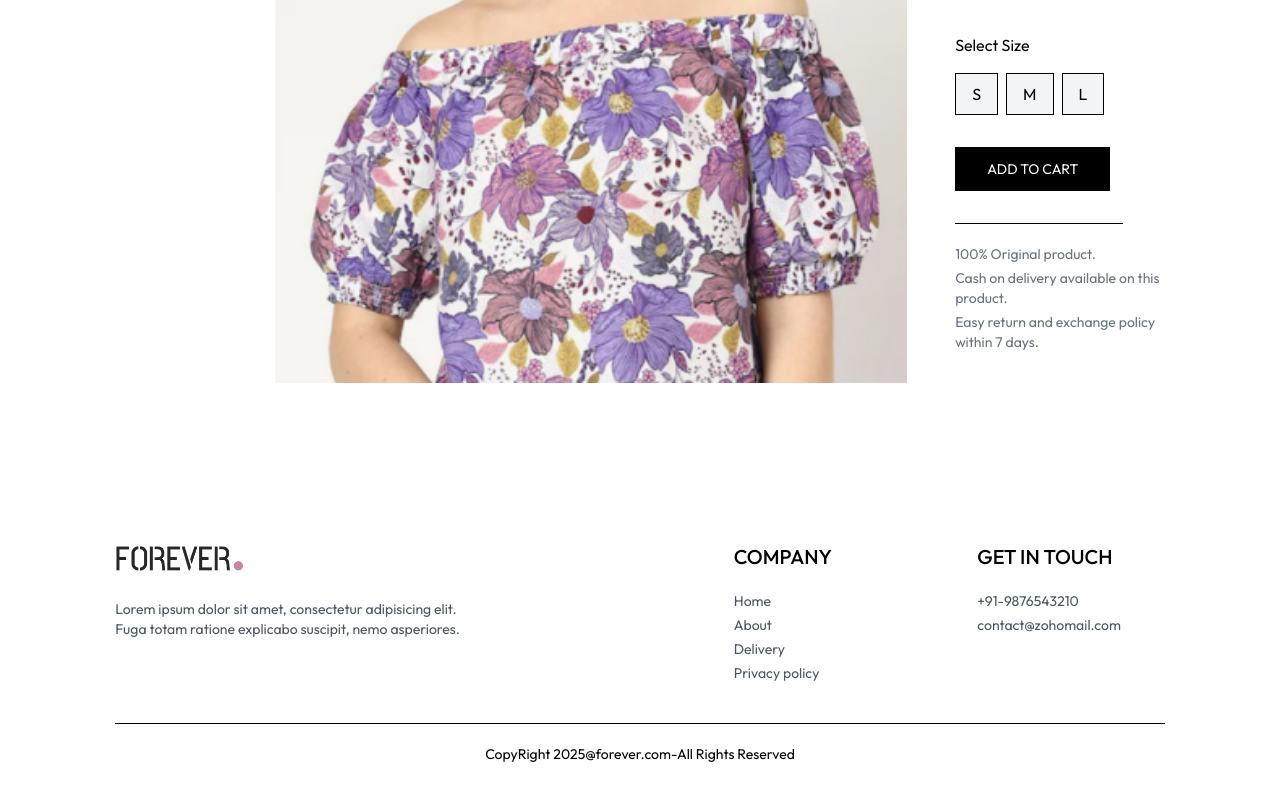
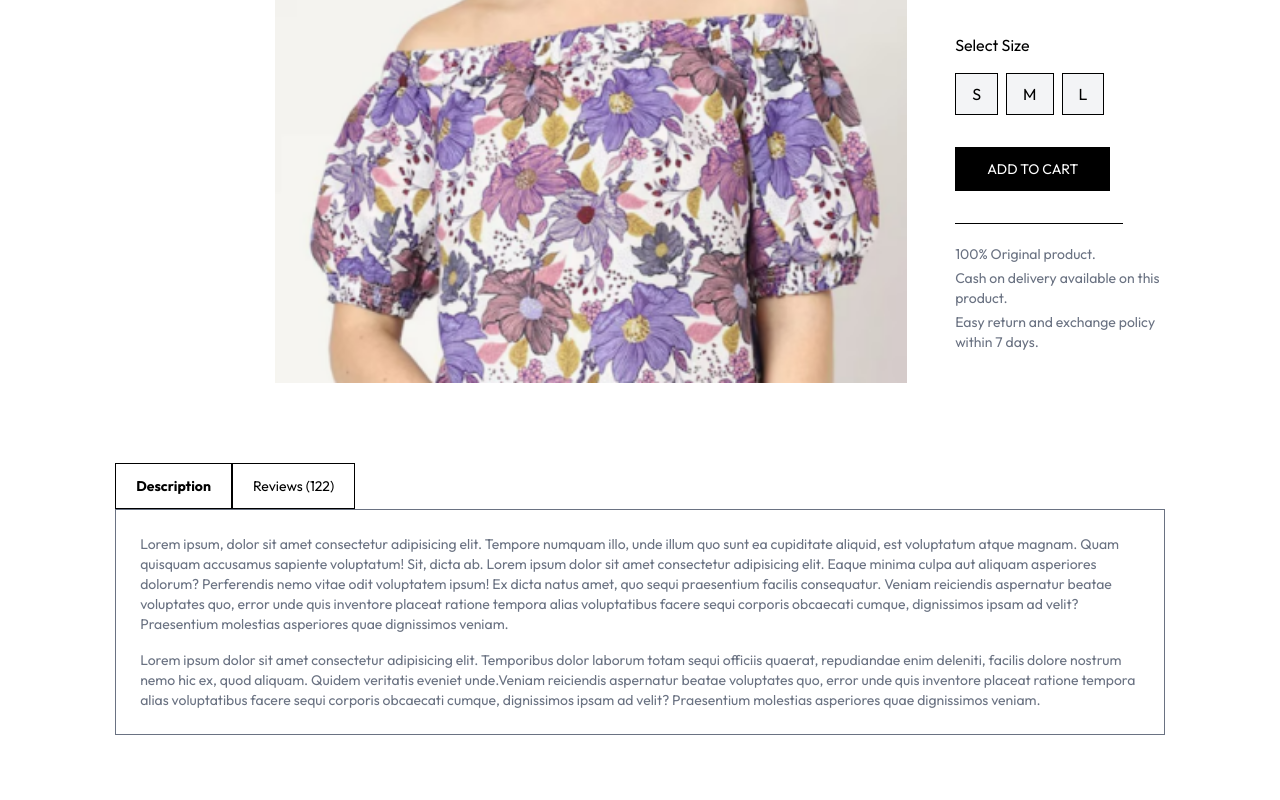
Before and after one commit to amitkumh9529/ECOMMERCE_WEB, a React (Vite) app in the folder frontend/: page /product/aaaaa in a window 1280 px wide. Shown: the part 470-1270 px from the top of the page. Built offline with nearby package versions, Linux system fonts and the light colour scheme; a web font is replaced by a local one.

Commit message:
update related product

```diff
--- /dev/null
+++ b/frontend/src/components/RelatedProducts.jsx
@@ -0,0 +1,36 @@
+import React, { useContext, useEffect, useState } from 'react'
+import { ShopContext } from '../context/ShopContext'
+import Title from './Title';
+import ProductItem from './ProductItem';
+
+const RelatedProducts = ({category,subCategory}) => {
+
+    const { products } = useContext(ShopContext);
+    const [related,setRelated] = useState([]);
+
+    useEffect(() => {
+        if(products.length > 0) {
+            let productsCopy = products.slice();
+            productsCopy = productsCopy.filter((item) => category === item.category);
+            productsCopy = productsCopy.filter((item) => subCategory === item.subCategory);
+
+            setRelated(productsCopy.slice(0,5));
+        }
+    }, [products])
+
+  return (
+    <div className='my-24'>
+      <div className='text-center text-3xl py-2'>
+        <Title text1={'RELATED'} text2={'PRODUCTS'} />
+      </div>
+      <div className='grid grid-cols-2 sm:grid-cols-3 md:grid-cols-4 lg:grid-cols-5 gap-4 gap-y-6'>
+        {related.map((item,index) =>(
+          <ProductItem key={index} id={item._id} name={item.name} price={item.price} image={item.image} />
+        ))}
+      </div>
+
+    </div>
+  )
+}
+
+export default RelatedProducts
--- a/frontend/src/context/ShopContext.jsx
+++ b/frontend/src/context/ShopContext.jsx
@@ -1,4 +1,4 @@
-import{ createContext, useState} from "react";
+import { createContext, useState } from "react";
 import { products } from "../assets/assets";
 
 export const ShopContext = createContext();
@@ -6,16 +6,35 @@ const ShopContextProvider = (props) => {
 
     const currency = '$';
     const delivery_fee = 10;
-    const [search,setSearch] = useState('');
-    const[showSearch,setShowSearch] = useState(false)
+    const [search, setSearch] = useState('');
+    const [showSearch, setShowSearch] = useState(false)
+    const [cartItems, setCartItems] = useState({});
+
+    const addToCart = async (itemId, size) => {
+
+        let cartData = structuredClone(cartItems);
+
+        if (cartData[itemId]) {
+            if (cartData[itemId][size]) {
+                cartData[itemId][size] += 1;
+            }
+            else {
+                cartData[itemId][size] = 1;
+            }
+        }
+
+    }
+
+
+
     const value = {
         products, currency, delivery_fee,
-        search,setSearch,showSearch,setShowSearch
+        search, setSearch, showSearch, setShowSearch
     }
     return (
-       <ShopContext.Provider value={value}>
-        {props.children}
-       </ShopContext.Provider>
+        <ShopContext.Provider value={value}>
+            {props.children}
+        </ShopContext.Provider>
     )
 }
 
--- a/frontend/src/index.css
+++ b/frontend/src/index.css
@@ -18,6 +18,10 @@ a.active hr{
   font-style: normal;
 }
 
+::-webkit-scrollbar{
+  display: none;
+}
+
 @media (max-width: 640px) {
   a.active {
     background-color: black;
--- a/frontend/src/pages/Product.jsx
+++ b/frontend/src/pages/Product.jsx
@@ -2,6 +2,7 @@ import React, { useContext, useEffect, useState } from 'react'
 import { useParams } from 'react-router-dom'
 import { ShopContext } from '../context/ShopContext';
 import { assets } from '../assets/assets';
+import RelatedProducts from '../components/RelatedProducts';
 
 const Product = () => {
 
@@ -93,6 +94,23 @@ const Product = () => {
         </div>
 
       </div>
+      {/* ----------Description&Review section---------- */}
+
+      <div className='mt-20'>
+        <div className='flex'>
+          <b className='border px-5 py-3 text-sm'>Description</b>
+          <p className='border px-5 pt-3 text-sm'>Reviews (122)</p>
+
+        </div>
+        <div className='flex flex-col gap-4 border px-6 py-6 text-sm text-gray-500'>
+          <p>Lorem ipsum, dolor sit amet consectetur adipisicing elit. Tempore numquam illo, unde illum quo sunt ea cupiditate aliquid, est voluptatum atque magnam. Quam quisquam accusamus sapiente voluptatum! Sit, dicta ab. Lorem ipsum dolor sit amet consectetur adipisicing elit. Eaque minima culpa aut aliquam asperiores dolorum? Perferendis nemo vitae odit voluptatem ipsum! Ex dicta natus amet, quo sequi praesentium facilis consequatur. Veniam reiciendis aspernatur beatae voluptates quo, error unde quis inventore placeat ratione tempora alias voluptatibus facere sequi corporis obcaecati cumque, dignissimos ipsam ad velit? Praesentium molestias asperiores quae dignissimos veniam.</p>
+          <p>Lorem ipsum dolor sit amet consectetur adipisicing elit. Temporibus dolor laborum totam sequi officiis quaerat, repudiandae enim deleniti, facilis dolore nostrum nemo hic ex, quod aliquam. Quidem veritatis eveniet unde.Veniam reiciendis aspernatur beatae voluptates quo, error unde quis inventore placeat ratione tempora alias voluptatibus facere sequi corporis obcaecati cumque, dignissimos ipsam ad velit? Praesentium molestias asperiores quae dignissimos veniam.</p>
+        </div>
+      </div>
+
+      {/* ----------Display related products---------- */}
+
+      <RelatedProducts category={productData.category} subCategory={productData.subCategory} />
 
     </div>
   ) : <div className='opacity-0'></div>
```
